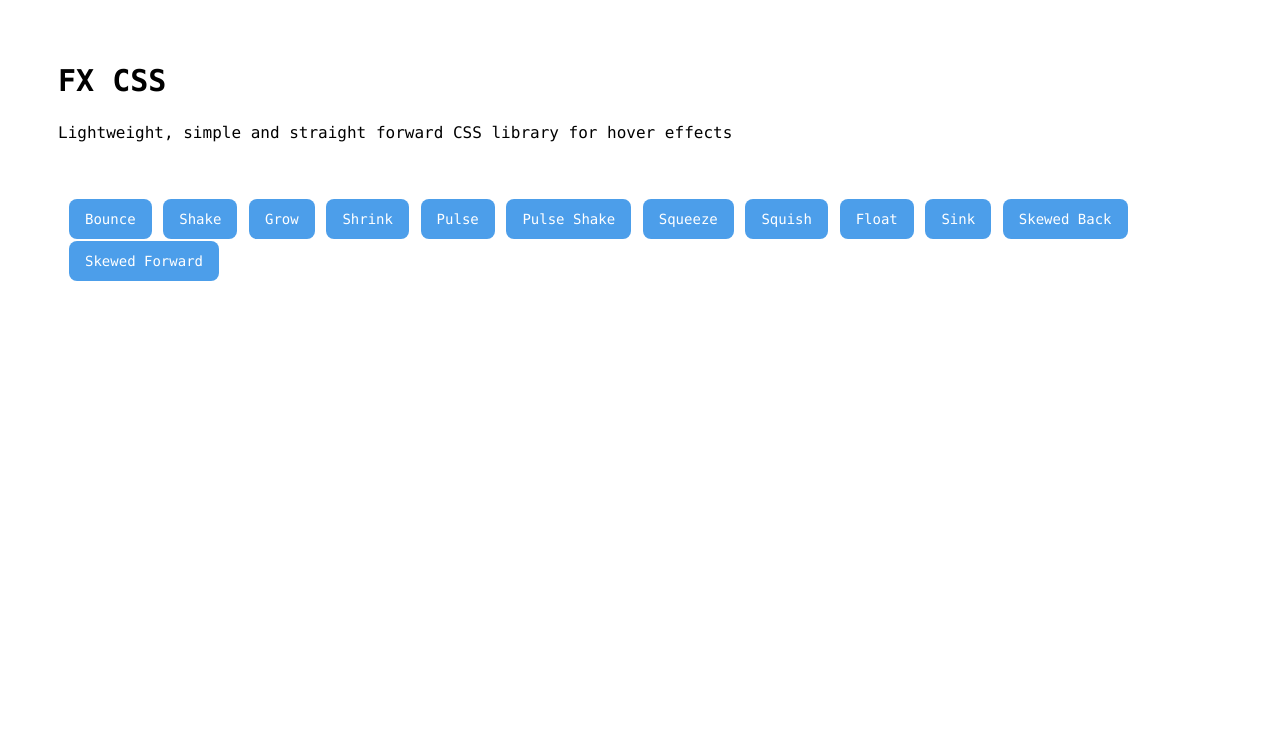
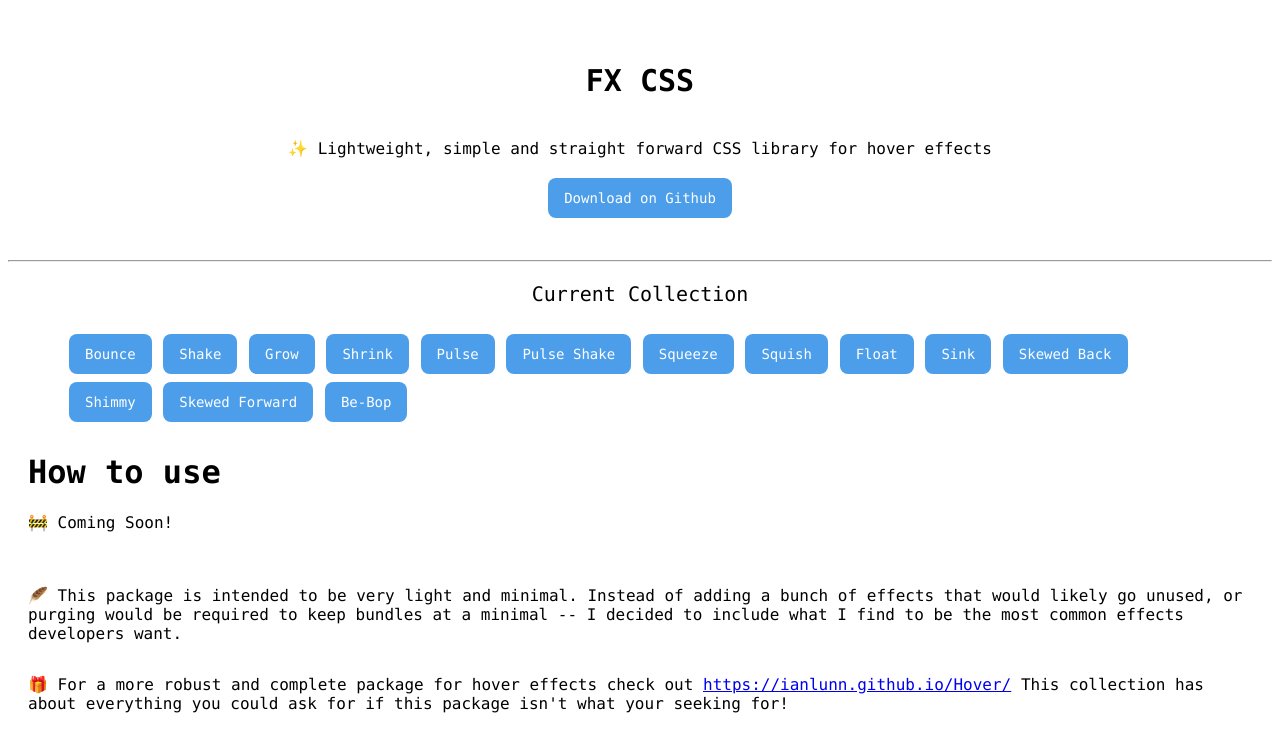
Before and after one commit to quelchx/hfx-css, a website: page index.html in a window 1280 px wide. Drawn offline with Linux system fonts and the light colour scheme.

Commit message:
additions

```diff
--- a/index.html
+++ b/index.html
@@ -6,10 +6,11 @@
     <meta http-equiv="X-UA-Compatible" content="IE=edge" />
     <meta name="viewport" content="width=device-width, initial-scale=1.0" />
     <title>FX CSS</title>
-    <link rel="stylesheet" href="./dist/css/main.css">
+    <link rel="stylesheet" href="./dist/css/main.css" />
   </head>
   <style>
-    button {
+    button,
+    .button {
       background-color: #4c9eea;
       border-radius: 8px;
       border-style: none;
@@ -32,7 +33,7 @@
       user-select: none;
       -webkit-user-select: none;
       touch-action: manipulation;
-      margin: 1px 1px;
+      margin: 4px 1px;
     }
 
     button:hover,
@@ -45,7 +46,7 @@
     }
 
     .container {
-      padding: 30px 50px 0px 50px;
+      padding: 30px 65px;
     }
 
     .container h2 {
@@ -54,22 +55,36 @@
 
     .showcase {
       display: inline-block;
-      padding: 40px 60px;
+      padding: 4px 60px;
+    }
+
+    .hero {
+      display: flex;
+      flex-direction: column;
+      align-items: center;
+      align-content: center;
+      justify-content: center;
     }
   </style>
   <body>
     <div class="container">
-      <h2>FX CSS</h2>
-      <p>
-        Lightweight, simple and straight forward CSS library for hover effects
-      </p>
+      <div class="hero">
+        <h2>FX CSS</h2>
+        <p>
+          ✨ Lightweight, simple and straight forward CSS library for hover effects
+        </p>
+        <a class="button" href="https://github.com/quelchx/fx-css"
+          >Download on Github</a
+        >
+      </div>
     </div>
+    <hr />
+    <p style="text-align: center; font-size: 20px">Current Collection</p>
     <div class="showcase">
       <button class="fx-bounce">Bounce</button>
       <button class="fx-shake">Shake</button>
       <button class="fx-grow">Grow</button>
       <button class="fx-shrink">Shrink</button>
-
       <button class="fx-pulse">Pulse</button>
       <button class="fx-pulse-shake">Pulse Shake</button>
       <button class="fx-squeeze">Squeeze</button>
@@ -77,8 +92,28 @@
       <button class="fx-float">Float</button>
       <button class="fx-sink">Sink</button>
       <button class="fx-skewed-bw">Skewed Back</button>
-
+      <button class="fx-shimmy">Shimmy</button>
       <button class="fx-skewed-fw">Skewed Forward</button>
+      <button class="fx-be-bop">Be-Bop</button>
+    </div>
+    <div style="padding: 2px 20px;">
+      <h1>How to use</h1>
+      <p>🚧 Coming Soon!</p>
+    </div>
+    <div style="display: flex; flex-direction: column; padding: 20px">
+      <p>
+        🪶 This package is intended to be very light and minimal. Instead of adding
+        a bunch of effects that would likely go unused, or purging would be
+        required to keep bundles at a minimal -- I decided to include what I
+        find to be the most common effects developers want.
+      </p>
+      <p>
+        🎁 For a more robust and complete package for hover effects check out
+        <a href="https://ianlunn.github.io/Hover/"
+          >https://ianlunn.github.io/Hover/</a
+        >
+        This collection has about everything you could ask for if this package isn't what your seeking for!
+      </p>
     </div>
   </body>
 </html>
--- a/scss/main.scss
+++ b/scss/main.scss
@@ -79,6 +79,20 @@
     }
   }
 
+  &-shimmy {
+    &:hover {
+      @include afx(wobble-top, 0.5s, $count / 2);
+      transform-origin: 0 100%;
+    }
+  }
+
+  &-be-bop {
+    &:hover {
+      @include afx(be-bop, 0.5s, $count / 2);
+    }
+  }
+
+
   &-skewed-bw {
     &:hover {
       @include fx(skew(10deg));
--- a/scss/utils/keyframes.scss
+++ b/scss/utils/keyframes.scss
@@ -69,6 +69,18 @@
   }
 }
 
+@include keyframes(wobble-top) {
+  25% {
+    @include fx(skew(15deg));
+  }
+  50% {
+    @include fx(skew(-10deg));
+  }
+  75% {
+    @include fx(skew(15deg));
+  }
+}
+
 @include keyframes(sink) {
   25% {
     @include fx(translateY(4px));
@@ -78,6 +90,18 @@
   }
   75% {
     @include fx(translateY(4px));
+  }
+}
+
+@include keyframes(be-bop) {
+  25% {
+    transform: translate(6px, 2px);
+  }
+  50% {
+    transform: translate(4px, -2px);
+  }
+  75% {
+    transform: translate(6px, 2px);
   }
 }
 
```
Also changed, not shown: tests/index.html (+2 -1 lines), dist/css/main.css.
